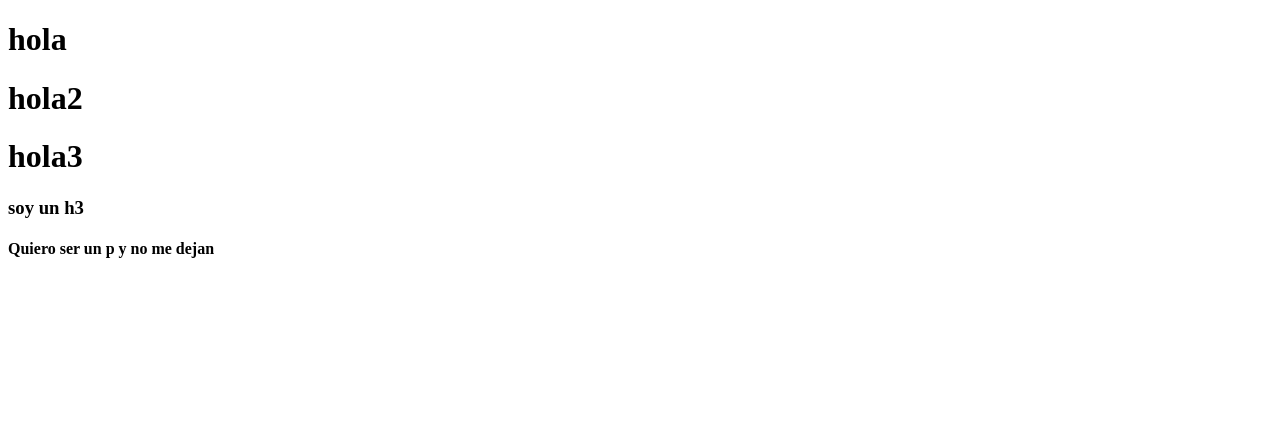
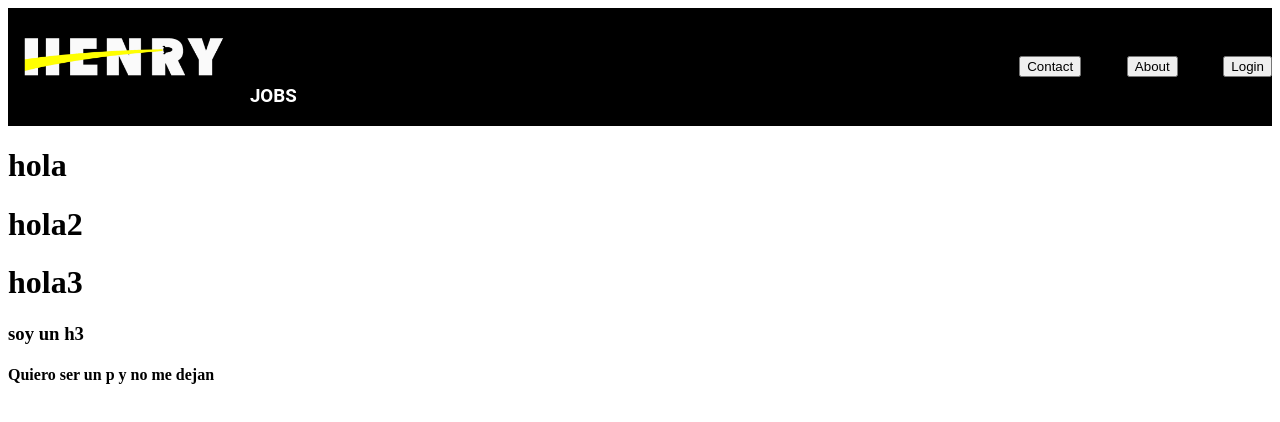
Before and after one commit to mirandajc/Henry-Jobs, a React (Create React App) app in the folder henry/: page / in a window 1280 px wide. Shown: the top 422 px of the page. Built offline with nearby package versions, Linux system fonts and the light colour scheme.

Commit message:
addNavbar

```diff
--- a/henry/package.json
+++ b/henry/package.json
@@ -14,6 +14,7 @@
     "react-scripts": "5.0.1",
     "redux": "^4.2.0",
     "redux-saga": "^1.1.3",
+    "styled-components": "^5.3.5",
     "web-vitals": "^2.1.4"
   },
   "scripts": {
--- a/henry/src/App.js
+++ b/henry/src/App.js
@@ -1,10 +1,12 @@
 import React from "react";
 import {Route,Routes} from 'react-router-dom';
 import Landing from "./Components/Lading/Landing";
+import Navbar from "./Components/NavBar/navbar";
 
 function App() {
   return (
     <div >
+      <Navbar/>
     <Routes>
       <Route path="/" element={<Landing/>}/>
     </Routes>
--- /dev/null
+++ b/henry/src/Components/NavBar/Logo/logo.jsx
@@ -0,0 +1,12 @@
+import React from "react";
+import logo from '../../images/Logo.png';
+import { NavLogo } from "../NavStyles/navbar";
+
+export default function Logo(){
+    return(
+        <NavLogo>
+            <img src={logo}/>
+            <h3>JOBS</h3>
+        </NavLogo>
+    )
+}
--- /dev/null
+++ b/henry/src/Components/NavBar/NavStyles/navbar.js
@@ -0,0 +1,32 @@
+import styled from 'styled-components';
+
+export const NavbarS= styled.div`
+display: flex;
+align-items: center;
+justify-content: space-between;
+background-color: black;
+color: white;
+width:100%;
+
+`
+
+export const NavButton= styled.div`
+display: flex;
+justify-content: space-between;
+
+width: 20%;
+
+`
+export const NavLogo= styled.div`
+@import url('https://fonts.googleapis.com/css2?family=Roboto:wght@100&display=swap');
+font-family: 'Roboto', sans-serif;
+display: flex;
+
+align-items:baseline;
+
+width: 100%;
+
+img{
+    width:50%;
+}
+`
--- /dev/null
+++ b/henry/src/Components/NavBar/buttons/buttonAbout.jsx
@@ -0,0 +1,9 @@
+import React from "react";
+
+export default function ButtonAbout(){
+    return(
+        <div>
+            <button>About</button>
+        </div>
+    )
+}
--- /dev/null
+++ b/henry/src/Components/NavBar/buttons/buttonContact.jsx
@@ -0,0 +1,9 @@
+import React from "react";
+
+export default function ButtonContact(){
+    return(
+        <div>
+            <button>Contact</button>
+        </div>
+    )
+}
--- /dev/null
+++ b/henry/src/Components/NavBar/buttons/buttonLogin.jsx
@@ -0,0 +1,9 @@
+import React from "react";
+
+export default function ButtonLogin(){
+    return(
+        <div>
+            <button>Login</button>
+        </div>
+    )
+}
--- /dev/null
+++ b/henry/src/Components/NavBar/navbar.jsx
@@ -0,0 +1,21 @@
+import React from "react";
+import ButtonContact from "./buttons/buttonContact";
+import Logo from "./Logo/logo";
+import ButtonLogin from "./buttons/buttonLogin";
+import ButtonAbout from "./buttons/buttonAbout";
+import { NavbarS,NavButton} from "./NavStyles/navbar";
+
+export default function Navbar(){
+    return(
+        <NavbarS>
+            <div>
+            <Logo/>
+            </div>
+            <NavButton>
+            <ButtonContact/>
+            <ButtonAbout/>
+            <ButtonLogin/>
+            </NavButton>
+        </NavbarS>
+    )
+}
```
Also changed, not shown: henry/src/Components/NavBar/buttons/buttonLogout.jsx (added, +10 -0 lines), henry/src/Components/Register_form/completeForm.jsx (added, +13 -0 lines), henry/src/Components/Register_form/Students/completeForm.jsx (deleted), henry/src/Components/images/Logo.png (added), 1 other file (tests, documents, lock files or other folders).
